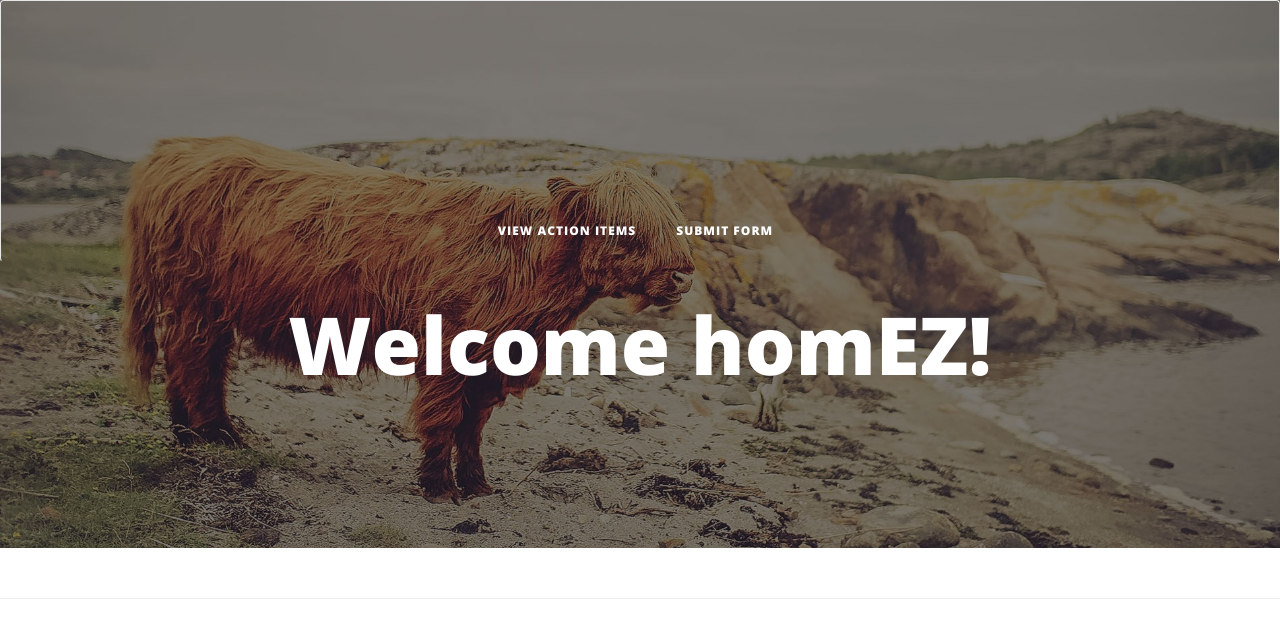
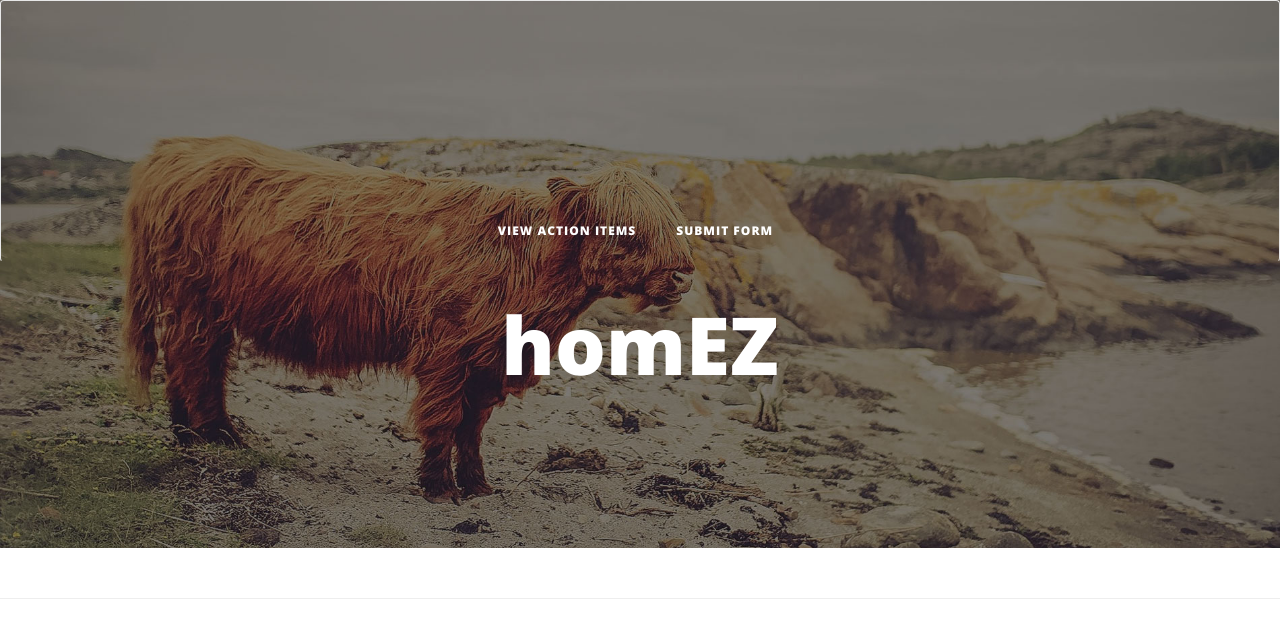
Before and after one commit to homez-team/homez-team.github.io, a plain HTML site: page index.html in a window 1280 px wide. Drawn offline with nearby package versions, Linux system fonts and the light colour scheme.

Commit message:
Revert "added welcome, finished cname"
This reverts commit 6a0859fe979dd1412f06687e60f1ced47de4d5c0.

```diff
--- a/index.html
+++ b/index.html
@@ -75,7 +75,7 @@
             <div class="row">
                 <div class="col-lg-8 col-lg-offset-2 col-md-10 col-md-offset-1">
                     <div class="site-heading">
-                        <h1>Welcome homEZ!</h1>
+                        <h1>homEZ</h1>
                         <!-- <hr class="small"> -->
                         <span class="subheading"></span>
                     </div>
```
